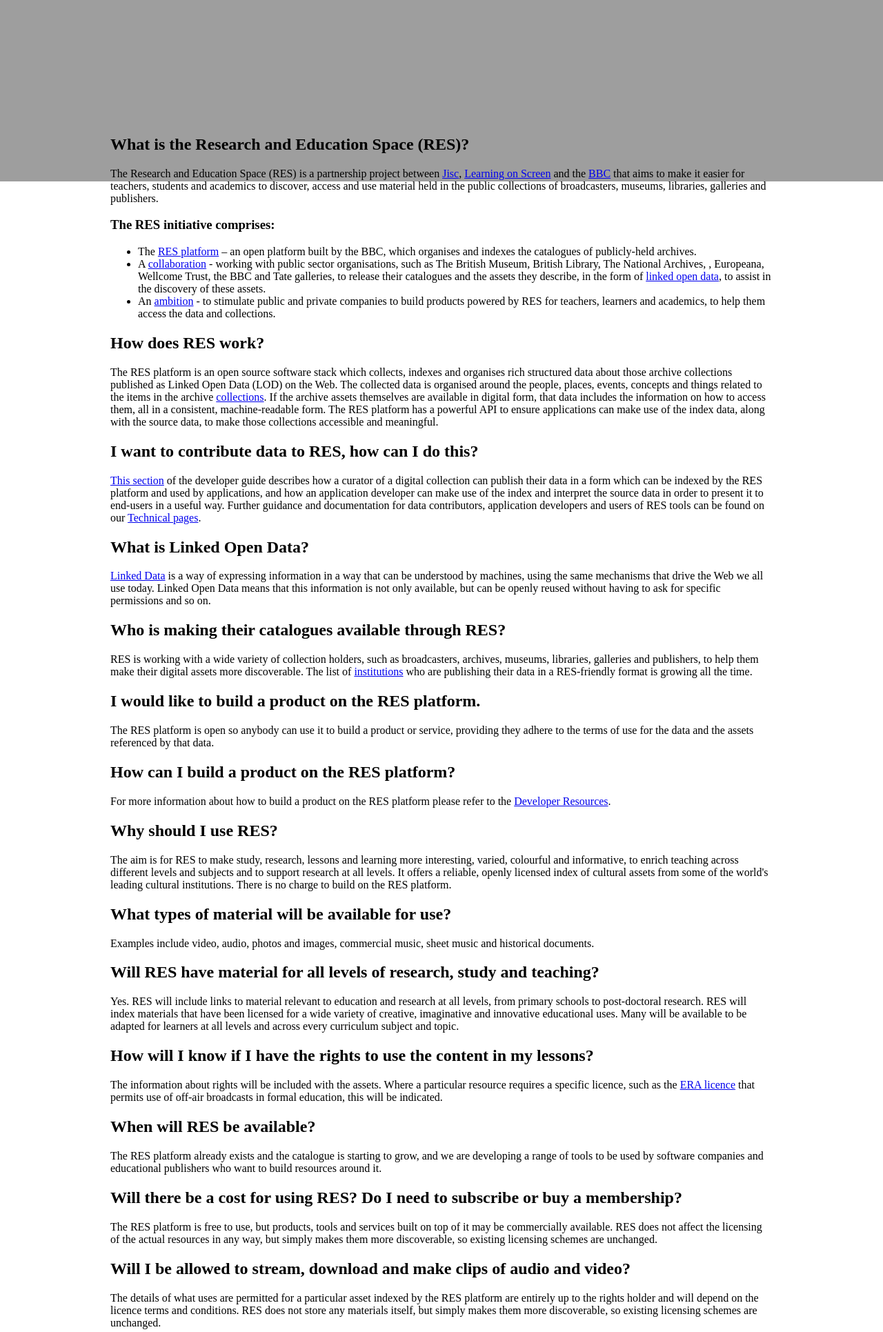
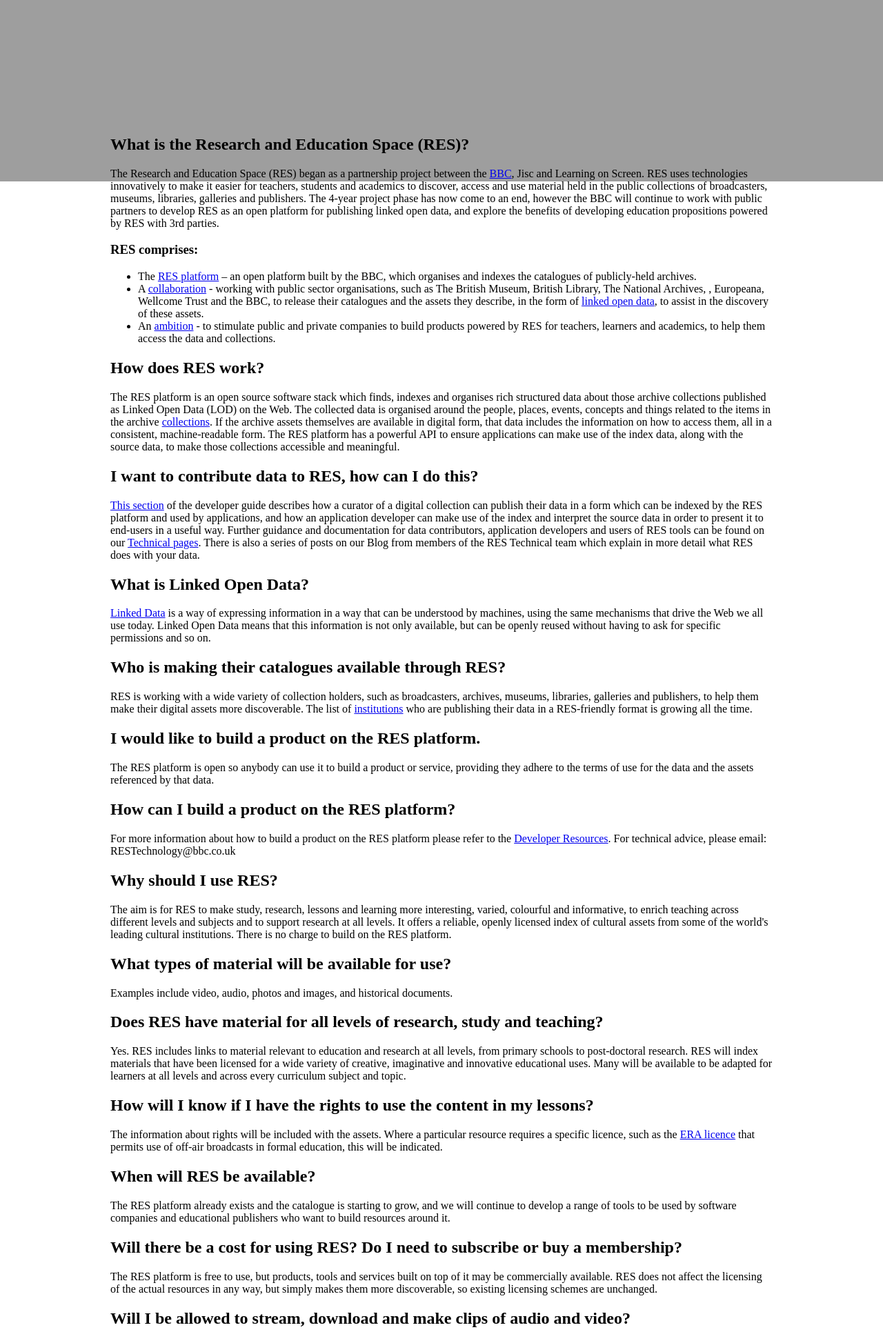
Before and after one commit to bbcarchdev/res, a PHP site: page /faq.html in a window 1280 px wide. Shown: the part 537-2468 px from the top of the page at 69% size. Run offline with PHP 8.4, Linux system fonts and the light colour scheme; some web fonts are replaced.

Commit message:
HTML changes as per the doc attached to RESDATA-1113. Further changes expected.

```diff
--- a/code.html
+++ b/code.html
@@ -109,12 +109,7 @@
           <a href="https://twitter.com/RES_project">Follow us on Twitter</a> |
           <a href="https://twitter.com/share?text=The+Research+and+Education+Space+(RES)+connecting+the+UK’s+publicly-held+archives+to+inspire+new+ways+of+learning+-&amp;url=http%3a%2f%2fres.space" title="share on twitter - opens in new window" target="_blank">Share</a>
 			  </p>
-        <p>
-          RES is a partnership between Jisc, Learning on Screen and the BBC.
-        </p>
         <p class="logos">
-          <a href="http://www.jisc.ac.uk/" title="Jisc"><img src="/res/images/logos/jisc.png" alt="Jisc"></a>
-          <a id="bufvc-logo" href="http://www.bufvc.ac.uk/" title="BUFVC"><img src="/res/images/logos/bufvc.png" alt="BUFVC"></a>
           <a href="http://www.bbc.co.uk/" title="BBC"><img src="/res/images/logos/bbc.png" alt="BBC"></a>
         </p>
         <p>Copyright © 2016 BBC</p>
--- a/developers.html
+++ b/developers.html
@@ -91,12 +91,7 @@
           <a href="https://twitter.com/RES_project">Follow us on Twitter</a> |
           <a href="https://twitter.com/share?text=The+Research+and+Education+Space+(RES)+connecting+the+UK’s+publicly-held+archives+to+inspire+new+ways+of+learning+-&amp;url=http%3a%2f%2fres.space" title="share on twitter - opens in new window" target="_blank">Share</a>
 			  </p>
-        <p>
-          RES is a partnership between Jisc, Learning on Screen and the BBC.
-        </p>
         <p class="logos">
-          <a href="http://www.jisc.ac.uk/" title="Jisc"><img src="/res/images/logos/jisc.png" alt="Jisc"></a>
-          <a id="bufvc-logo" href="http://www.bufvc.ac.uk/" title="BUFVC"><img src="/res/images/logos/bufvc.png" alt="BUFVC"></a>
           <a href="http://www.bbc.co.uk/" title="BBC"><img src="/res/images/logos/bbc.png" alt="BBC"></a>
         </p>
         <p>Copyright © 2016 BBC</p>
--- a/faq.html
+++ b/faq.html
@@ -82,17 +82,17 @@
         What is the Research and Education Space (RES)?
       </h2>
       <p>
-        The Research and Education Space (RES) is a partnership project between <a href="https://www.jisc.ac.uk/">Jisc</a>,  <a href="http://bufvc.ac.uk/">Learning on Screen</a> and the <a href="https://www.bbc.co.uk/">BBC</a> that aims to make it easier for teachers, students and academics to discover, access and use material held in the public collections of broadcasters, museums, libraries, galleries and publishers.
+        The Research and Education Space (RES) began as a partnership project between the <a href="https://www.bbc.co.uk/">BBC</a>, Jisc and Learning on Screen. RES uses technologies innovatively to make it easier for teachers, students and academics to discover, access and use material held in the public collections of broadcasters, museums, libraries, galleries and publishers. The 4-year project phase has now come to an end, however the BBC will continue to work with public partners to develop RES as an open platform for publishing linked open data, and explore the benefits of developing education propositions powered by RES with 3rd parties.
       </p>
       <h3>
-        The RES initiative comprises:
+        RES comprises:
       </h3>
       <ul>
         <li>
           The <a href="/res/products">RES platform</a> – an open platform built by the BBC, which organises and indexes the catalogues of publicly-held archives.
         </li>
         <li>
-          A <a href="/res/collections">collaboration</a> - working with public sector organisations, such as The British Museum, British Library, The National Archives, , Europeana, Wellcome Trust, the BBC and Tate galleries, to release their catalogues and the assets they describe, in the form of <a href="http://5stardata.info/en/">linked open data</a>, to assist in the discovery of these assets.
+          A <a href="/res/collections">collaboration</a> - working with public sector organisations, such as The British Museum, British Library, The National Archives, , Europeana, Wellcome Trust and the BBC, to release their catalogues and the assets they describe, in the form of <a href="http://5stardata.info/en/">linked open data</a>, to assist in the discovery of these assets.
         </li>
         <li>
           An <a href="/res/products">ambition</a> - to stimulate public and private companies to build products powered by RES for teachers, learners and academics, to help them access the data and collections.
@@ -102,13 +102,13 @@
       How does RES work?
       </h2>
       <p>
-      The RES platform is an open source software stack which collects, indexes and organises rich structured data about those archive collections published as Linked Open Data (LOD) on the Web. The collected data is organised around the people, places, events, concepts and things related to the items in the archive <a href="/res/collections">collections</a>. If the archive assets themselves are available in digital form, that data includes the information on how to access them, all in a consistent, machine-readable form. The RES platform has a powerful API to ensure applications can make use of the index data, along with the source data, to make those collections accessible and meaningful.
+      The RES platform is an open source software stack which finds, indexes and organises rich structured data about those archive collections published as Linked Open Data (LOD) on the Web. The collected data is organised around the people, places, events, concepts and things related to the items in the archive <a href="/res/collections">collections</a>. If the archive assets themselves are available in digital form, that data includes the information on how to access them, all in a consistent, machine-readable form. The RES platform has a powerful API to ensure applications can make use of the index data, along with the source data, to make those collections accessible and meaningful.
       </p>
       <h2 id="faq-contribute">
       I want to contribute data to RES, how can I do this?
       </h2>
       <p>
-      <a href="/inside-acropolis/#publishers">This section</a> of the developer guide describes how a curator of a digital collection can publish their data in a form which can be indexed by the RES platform and used by applications, and how an application developer can make use of the index and interpret the source data in order to present it to end-users in a useful way. Further guidance and documentation for data contributors, application developers and users of RES tools can be found on our <a href="/res/developers">Technical pages</a>.
+      <a href="/inside-acropolis/#publishers">This section</a> of the developer guide describes how a curator of a digital collection can publish their data in a form which can be indexed by the RES platform and used by applications, and how an application developer can make use of the index and interpret the source data in order to present it to end-users in a useful way. Further guidance and documentation for data contributors, application developers and users of RES tools can be found on our <a href="/res/developers">Technical pages</a>. There is also a series of posts on our Blog from members of the RES Technical team which explain in more detail what RES does with your data.
        </p>
       <h2 id="faq-lod">
       What is Linked Open Data?
@@ -132,7 +132,7 @@
       How can I build a product on the RES platform?
       </h2>
       <p>
-      For more information about how to build a product on the RES platform please refer to the <a href="/res/developers">Developer Resources</a>.
+      For more information about how to build a product on the RES platform please refer to the <a href="/res/developers">Developer Resources</a>. For technical advice, please email: RESTechnology@bbc.co.uk
       </p>
       <h2 id="faq-why">
       Why should I use RES?
@@ -144,13 +144,13 @@
       What types of material will be available for use?
       </h2>
       <p>
-      Examples include video, audio, photos and images, commercial music, sheet music and historical documents.
+      Examples include video, audio, photos and images, and historical documents.
       </p>
       <h2 id="faq-levels">
-      Will RES have material for all levels of research, study and teaching?
+      Does RES have material for all levels of research, study and teaching?
       </h2>
       <p>
-      Yes. RES will include links to material relevant to education and research at all levels, from primary schools to post-doctoral research. RES will index materials that have been licensed for a wide variety of creative, imaginative and innovative educational uses. Many will be available to be adapted for learners at all levels and across every curriculum subject and topic.
+      Yes. RES includes links to material relevant to education and research at all levels, from primary schools to post-doctoral research. RES will index materials that have been licensed for a wide variety of creative, imaginative and innovative educational uses. Many will be available to be adapted for learners at all levels and across every curriculum subject and topic.
       </p>
       <h2 id="faq-rights">
       How will I know if I have the rights to use the content in my lessons?
@@ -162,7 +162,7 @@
       When will RES be available?
       </h2>
       <p>
-      The RES platform already exists and the catalogue is starting to grow, and we are developing a range of tools to be used by software companies and educational publishers who want to build resources around it.
+      The RES platform already exists and the catalogue is starting to grow, and we will continue to develop a range of tools to be used by software companies and educational publishers who want to build resources around it.
       </p>
       <h2 id="faq-cost">
       Will there be a cost for using RES? Do I need to subscribe or buy a membership?
@@ -180,7 +180,7 @@
       Who is behind RES?
       </h2>
       <p>
-      RES is a partnership project between Jisc, Learning on Screen and the BBC.
+      RES began in 2013 as a 4 year partnership project between Jisc, Learning on Screen and the BBC. The project phase has now come to an end, however the BBC will continue to work with public partners to develop RES as an open platform for publishing linked open data, and explore the benefits of developing education propositions powered by RES with 3rd parties.
       </p>
       <h2 id="faq-bbc">
       What is the BBC’s involvement in RES?
@@ -204,19 +204,19 @@
       What is the future of RES?
       </h2>
       <p>
-      Over 4 years, the BBC is working in partnership with Learning on Screen and Jisc to deliver and launch the Research and Education Space. It is envisaged that, over time, this new service will continue to develop and grow as more content is added and products powered by RES are built on the platform.
+      The BBC will continue to develop this platform and engagement and it is envisaged that it will continue to grow as more content is added and products powered by RES are built on the platform.
       </p>
       <h2 id="faq-archive">
       How is the BBC making its archive available?
       </h2>
       <p>
-      The BBC is committed to making as much of its archive as possible available to those in formal UK learning, from schools to universities. Access to the BBC programme archive is possible under various permissions; copyright in programmes has expired; programmes are cleared with right’s holders for various uses; and under an exemption in the 1988 Copyright, Designs and Patents Act, which entitles those in formal UK education to use TV and radio programmes captured off-air in teaching and research. This is managed by the <a href="http://www.era.org.uk/">ERA Licensing Scheme</a>.
+      The BBC is committed to making as much of its archive as possible available to those in formal UK learning, from primary schools to universities. So far, the following collections are being made available via RES: the BBC’s Shakespeare collection of over 500 TV and radio programmes dating from the 1950s as well as over 1000 photographs of classic Shakespeare productions and performers; more than 47,000 images from the BBC library; around 1,650 classroom clips from BBC Teach; 1,500 media items from BBC RemArc (a Reminiscence Archive developed to benefit dementia patients and their carers); and 10,000 BBC Playable programmes, including BBC World Service content.
       </p>
       <h2 id="faq-licence">
-      Who needs an ERA licence?
+      What is ERA?
       </h2>
       <p>
-      You will require an <a href="http://www.era.org.uk/">ERA licence</a> if you wish to use material sourced from broadcasts for teaching resources. As part of the RES project, over 900,000 BBC TV and radio programmes dating back to 2007 are now available on tLearning on Screen’s BoB and Planet eStream’s Connect services, for use by ERA licensed educational establishments.
+      ERA is a licensing scheme organised by rights holders. It covers UK educational establishments with a licence to use TV and radio programmes captured off-air in teaching and learning. You can find out more here (link)
       </p>
     </div>
     </section>
@@ -257,12 +257,7 @@
           <a href="https://twitter.com/RES_project">Follow us on Twitter</a> |
           <a href="https://twitter.com/share?text=The+Research+and+Education+Space+(RES)+connecting+the+UK’s+publicly-held+archives+to+inspire+new+ways+of+learning+-&amp;url=http%3a%2f%2fres.space" title="share on twitter - opens in new window" target="_blank">Share</a>
 			  </p>
-        <p>
-          RES is a partnership between Jisc, Learning on Screen and the BBC.
-        </p>
         <p class="logos">
-          <a href="http://www.jisc.ac.uk/" title="Jisc"><img src="/res/images/logos/jisc.png" alt="Jisc"></a>
-          <a id="bufvc-logo" href="http://www.bufvc.ac.uk/" title="BUFVC"><img src="/res/images/logos/bufvc.png" alt="BUFVC"></a>
           <a href="http://www.bbc.co.uk/" title="BBC"><img src="/res/images/logos/bbc.png" alt="BBC"></a>
         </p>
         <p>Copyright © 2016 BBC</p>
--- a/guides.html
+++ b/guides.html
@@ -76,12 +76,7 @@
           <a href="https://twitter.com/RES_project">Follow us on Twitter</a> |
           <a href="https://twitter.com/share?text=The+Research+and+Education+Space+(RES)+connecting+the+UK’s+publicly-held+archives+to+inspire+new+ways+of+learning+-&amp;url=http%3a%2f%2fres.space" title="share on twitter - opens in new window" target="_blank">Share</a>
 			  </p>
-        <p>
-          RES is a partnership between Jisc, Learning on Screen and the BBC.
-        </p>
         <p class="logos">
-          <a href="http://www.jisc.ac.uk/" title="Jisc"><img src="/res/images/logos/jisc.png" alt="Jisc"></a>
-          <a id="bufvc-logo" href="http://www.bufvc.ac.uk/" title="BUFVC"><img src="/res/images/logos/bufvc.png" alt="BUFVC"></a>
           <a href="http://www.bbc.co.uk/" title="BBC"><img src="/res/images/logos/bbc.png" alt="BBC"></a>
         </p>
         <p>Copyright © 2016 BBC</p>
--- a/templates/collections.phtml
+++ b/templates/collections.phtml
@@ -27,7 +27,10 @@ page_header('Collections', 'collection');
         </div>
       </section>
       <p>
-        One major advantage of RES for collection holders is that it democratises asset discovery. By publishing your catalogue as linked open data, your assets will be found because of their authenticity, provenance, permanence and because they're appropriately licensed, not because there are lots of links to them on the web. With RES you can control the access to your assets, whereas with search engines the visibility of links to your assets is largely out of your control. For instance, with the RES model, a focused collection about a particular niche subject is equal to collections held by huge, world-renowned organisations.
+        One major advantage of RES for collection holders is that it uses open data to tell people what’s in your collection and  encourages visitors to  use  your collection, on your terms. By publishing your catalogue as linked open data, your assets will be found because of their authenticity, provenance, permanence and because they're appropriately licensed. With RES you can control the access to your assets, whereas with search engines the visibility of links to your assets is largely out of your control. For instance, with the RES model, a focused collection about a particular niche subject is equal to collections held by larger organisations.
+      </p>
+      <p>
+        RES doesn’t take away traffic from your websites; rather it directs people to your materials, and helps people looking at data from, for example one museum, to find related information at others.
       </p>
       <p>
         RES is also working with <a href="/res/products">product developers</a> to create digital educational projects using this continually growing, free, open-source, openly licensed index of cultural assets.  The Research and Education Space, as its name suggests, is primarily focused on the re-use of assets it indexes in the <a href="/res/education">education sector</a>, but you don't have to stop there; once your catalogue is published as linked open data you can use it how and where you like. Websites, apps; it's all open to you.
--- a/templates/footer.php
+++ b/templates/footer.php
@@ -6,12 +6,7 @@
           <a href="https://twitter.com/RES_project">Follow us on Twitter</a> |
           <a href="https://twitter.com/share?text=The+Research+and+Education+Space+(RES)+connecting+the+UK’s+publicly-held+archives+to+inspire+new+ways+of+learning+-&amp;url=http%3a%2f%2fres.space" title="share on twitter - opens in new window" target="_blank">Share</a>
 			  </p>
-        <p>
-          RES is a partnership between Jisc, Learning on Screen and the BBC.
-        </p>
         <p class="logos">
-          <a href="http://www.jisc.ac.uk/" title="Jisc"><img src="/res/images/logos/jisc.png" alt="Jisc"></a>
-          <a id="bufvc-logo" href="http://www.bufvc.ac.uk/" title="BUFVC"><img src="/res/images/logos/bufvc.png" alt="BUFVC"></a>
           <a href="http://www.bbc.co.uk/" title="BBC"><img src="/res/images/logos/bbc.png" alt="BBC"></a>
         </p>
         <p>Copyright © 2016 BBC</p>
--- a/templates/products.phtml
+++ b/templates/products.phtml
@@ -7,7 +7,7 @@ page_header('Products', 'developers');
         <div class="wrapper">
       <h1>Open platform to build new products</h1>
       <p>
-        The Research and Education Space (<a href="/res#introduction">RES</a>) project provides an open platform built by the BBC. This means that anyone can make use of the index data and interpret it to build useful products and services aimed at UK education and research. We are already working with ambitious and innovative product developers to create digital educational experiences that will inspire learners, teachers and researchers by using applications powered by the RES platform. We’d like to hear more ideas from you, so please get in touch to find out how you can incorporate RES into your products at <a href="mailto:resfeedback@bbc.co.uk">RESFeedback@bbc.co.uk</a>.
+        The Research and Education Space (<a href="/res#introduction">RES</a>) provides an open platform built by the BBC. This means that anyone can make use of the index data and interpret it to build useful products and services aimed at UK education and research. We are working with ambitious and innovative product developers, such as Planet eStream and True Teach, to create digital educational experiences that will inspire learners, teachers and researchers by using applications powered by the RES platform. We’d like to hear more ideas from you, so please get in touch to find out how you can incorporate RES into your products at <a href="mailto:resfeedback@bbc.co.uk">RESFeedback@bbc.co.uk</a>.
       </p>
     </div>
     </section>
@@ -15,7 +15,7 @@ page_header('Products', 'developers');
       <div class="wrapper">
         <h1>Developer resources</h1>
         <p>
-          You will find guidance and documentation for application developers, data contributors and users of RES in the developer guides. RES offers a free, openly licensed index of cultural assets from some of the world's leading cultural institutions. Images, TV and radio programmes, podcasts, documents, text, pre-formatted teaching materials, and more are all being indexed by RES. Plug RES into your product and you will instantly add value to your product and for your audience.
+          You will find guidance and documentation for application developers, data contributors and users of RES in the developer guides. RES offers a free, openly licensed index of cultural assets from some of the world's leading cultural institutions. Images, TV and radio programmes, podcasts, documents, text, pre-formatted teaching materials, and more are all being indexed by RES. Collections and datasets being made available through the RES platform include 600 TV and radio programmes from the BBC Shakespeare archive, 1,600 classroom clips from BBC Teach, 50,000 images from the BBC library, 1,500 media items from BBC RemArc (a Reminiscence Archive developed to benefit dementia patients and their carers) as well as digital resources from the Wellcome Collection, Natural History Museum, the British Library and Europeana amongst others. Plug RES into your product and you will instantly add value to your product and for your audience.
         </p>
         <p><a class="promo--tech__btn" href="/res/developers"><span>Developer resources</span></a></p>
       </div>
@@ -32,7 +32,7 @@ page_header('Products', 'developers');
       <div class="wrapper">
         <img class="promo--powered__img" src="images/powered-by-res.png">
         <p>
-          Although we don’t always know who is using a product powered by RES, so far we’ve worked with the following companies to include aspects of the RES project in their products. Get in touch at <a href="mailto:resfeedback@bbc.co.uk">RESFeedback@bbc.co.uk</a> if you’re powered by RES and want to be included here.
+          Although we won’t always know who is using a product powered by RES, so far we’ve worked with the following companies to include aspects of the RES project in their products. Get in touch at <a href="mailto:resfeedback@bbc.co.uk">RESFeedback@bbc.co.uk</a> if you’re powered by RES and want to be included here.
         </p>
 
         <p>
--- a/tools.html
+++ b/tools.html
@@ -137,12 +137,7 @@
           <a href="https://twitter.com/RES_project">Follow us on Twitter</a> |
           <a href="https://twitter.com/share?text=The+Research+and+Education+Space+(RES)+connecting+the+UK’s+publicly-held+archives+to+inspire+new+ways+of+learning+-&amp;url=http%3a%2f%2fres.space" title="share on twitter - opens in new window" target="_blank">Share</a>
 			  </p>
-        <p>
-          RES is a partnership between Jisc, Learning on Screen and the BBC.
-        </p>
         <p class="logos">
-          <a href="http://www.jisc.ac.uk/" title="Jisc"><img src="/res/images/logos/jisc.png" alt="Jisc"></a>
-          <a id="bufvc-logo" href="http://www.bufvc.ac.uk/" title="BUFVC"><img src="/res/images/logos/bufvc.png" alt="BUFVC"></a>
           <a href="http://www.bbc.co.uk/" title="BBC"><img src="/res/images/logos/bbc.png" alt="BBC"></a>
         </p>
         <p>Copyright © 2016 BBC</p>
```
Also changed, not shown: collections.html (+4 -6 lines), education.html (+7 -9 lines), index.html (+5 -7 lines), products.html (+3 -8 lines), templates/education.phtml (+7 -4 lines), templates/faq.phtml (+15 -15 lines), templates/index.phtml (+5 -2 lines).
